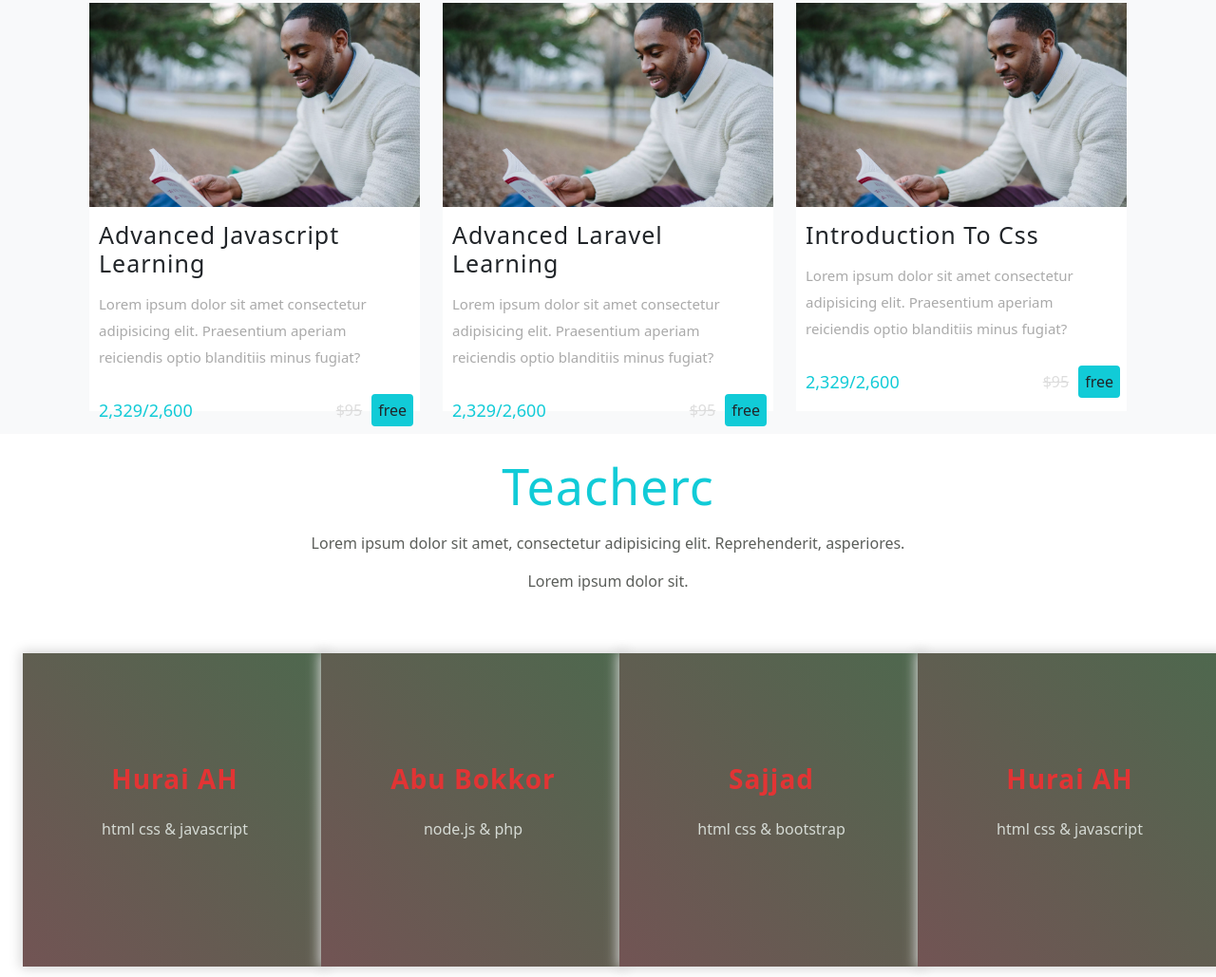
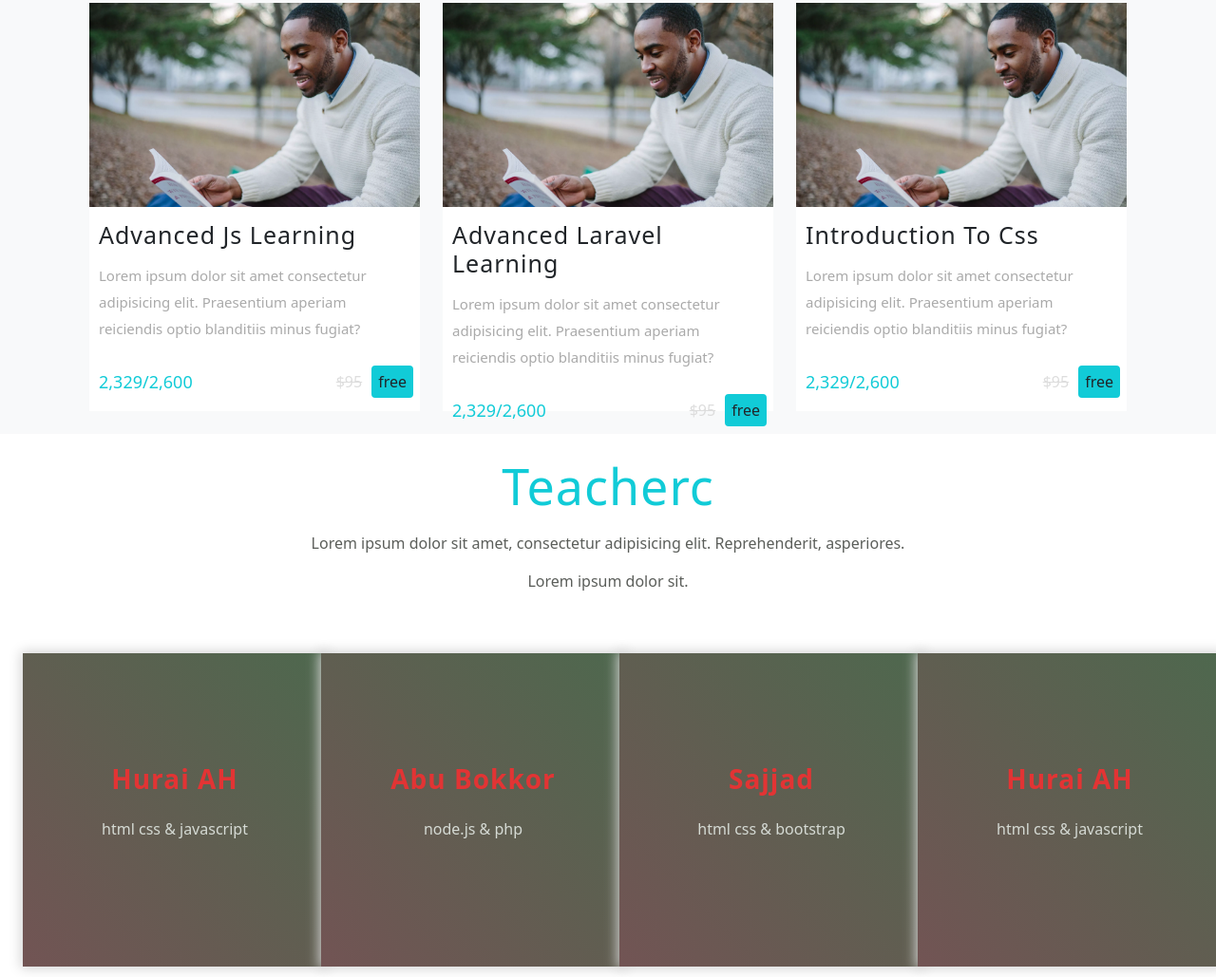
Before and after one commit to HuraiAH/first_Project1, a website: page index.html in a window 1280 px wide. Shown: the part 2528-3557 px from the top of the page at 95% size. Drawn offline with nearby package versions, Linux system fonts and the light colour scheme.

```diff
--- a/index.html
+++ b/index.html
@@ -254,7 +254,7 @@
                   <div class="col-md-4">
                     <div class="carousel_card mt-4 mb-4">
                       <img src="./assets/img/big_image_2.jpg.webp" alt="image">
-                      <h4>Advanced javascript learning</h4>
+                      <h4>Advanced js learning</h4>
                       <p>Lorem ipsum dolor sit amet consectetur adipisicing elit. Praesentium aperiam reiciendis optio blanditiis minus fugiat?</p>
                       <div class="date_price d-flex mt-2">
                         <p>2,329/2,600</p>
```
